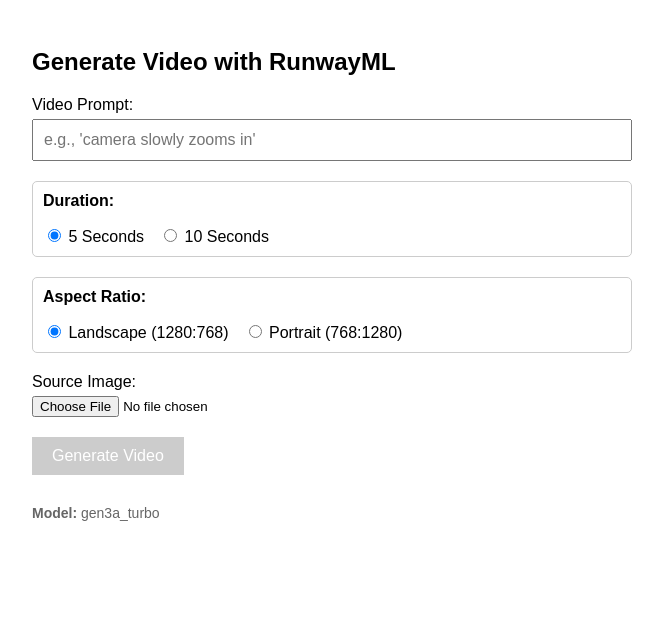
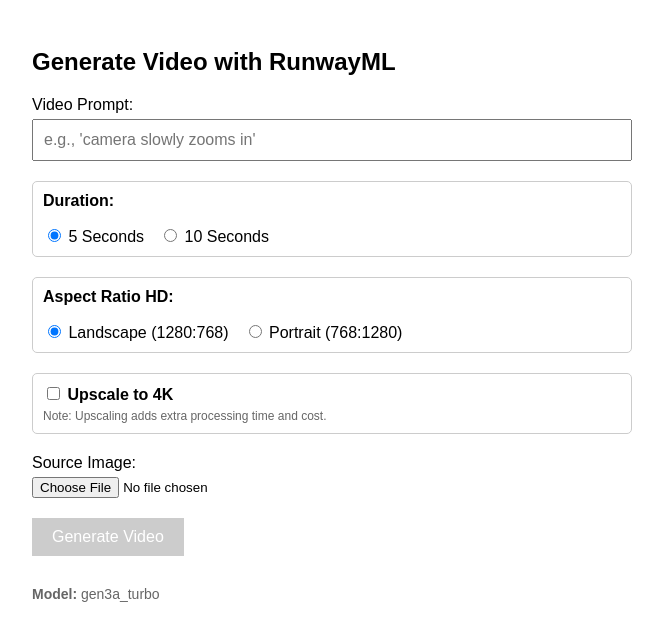
Before and after one commit to martin-wrede/react-runwayml-r2, a React (Vite) app: page / in a window 1280 px wide. Shown: the top 640 px of the page, without its empty margins (308-971 px from the left). Built offline with nearby package versions, Linux system fonts and the light colour scheme.

Commit message:
upscale 4

```diff
--- a/src/App.jsx
+++ b/src/App.jsx
@@ -10,9 +10,10 @@
   const [selectedFile, setSelectedFile] = useState(null);
   const [previewUrl, setPreviewUrl] = useState(null);
 
-  // New state for user options
+  // State for user options
   const [duration, setDuration] = useState('5');
   const [ratio, setRatio] = useState('1280:768');
+  const [upscale, setUpscale] = useState(false); // New state for 4K upscale
 
   const pollIntervalRef = useRef(null);
 
@@ -103,9 +104,9 @@
       const formData = new FormData();
       formData.append('prompt', prompt);
       formData.append('image', selectedFile);
-      // Append the new options
       formData.append('duration', duration);
       formData.append('ratio', ratio);
+      formData.append('upscale', upscale); // Append upscale preference
 
       const response = await fetch('/ai', { method: 'POST', body: formData });
       const data = await response.json();
@@ -123,8 +124,8 @@
     }
   };
 
-  const radioGroupStyle = { marginBottom: '20px', border: '1px solid #ccc', padding: '10px', borderRadius: '5px' };
-  const radioLabelStyle = { marginRight: '15px', cursor: 'pointer' };
+  const groupStyle = { marginBottom: '20px', border: '1px solid #ccc', padding: '10px', borderRadius: '5px' };
+  const labelStyle = { marginRight: '15px', cursor: 'pointer', display: 'inline-block' };
 
   return (
     <div style={{ padding: '20px', maxWidth: '600px', margin: '0 auto', fontFamily: 'sans-serif' }}>
@@ -134,26 +135,32 @@
         <input type="text" placeholder="e.g., 'camera slowly zooms in'" value={prompt} onChange={e => setPrompt(e.target.value)} style={{ width: '100%', padding: '10px', fontSize: '16px', boxSizing: 'border-box' }} />
       </div>
 
-      {/* New Radio Buttons for Duration */}
-      <div style={radioGroupStyle}>
+      <div style={groupStyle}>
         <p style={{ marginTop: 0, fontWeight: 'bold' }}>Duration:</p>
-        <label style={radioLabelStyle}>
+        <label style={labelStyle}>
           <input type="radio" value="5" checked={duration === '5'} onChange={() => setDuration('5')} /> 5 Seconds
         </label>
-        <label style={radioLabelStyle}>
+        <label style={labelStyle}>
           <input type="radio" value="10" checked={duration === '10'} onChange={() => setDuration('10')} /> 10 Seconds
         </label>
       </div>
 
-      {/* New Radio Buttons for Aspect Ratio */}
-      <div style={radioGroupStyle}>
-        <p style={{ marginTop: 0, fontWeight: 'bold' }}>Aspect Ratio:</p>
-        <label style={radioLabelStyle}>
+      <div style={groupStyle}>
+        <p style={{ marginTop: 0, fontWeight: 'bold' }}>Aspect Ratio HD:</p>
+        <label style={labelStyle}>
           <input type="radio" value="1280:768" checked={ratio === '1280:768'} onChange={() => setRatio('1280:768')} /> Landscape (1280:768)
         </label>
-        <label style={radioLabelStyle}>
+        <label style={labelStyle}>
           <input type="radio" value="768:1280" checked={ratio === '768:1280'} onChange={() => setRatio('768:1280')} /> Portrait (768:1280)
         </label>
+      </div>
+
+      {/* New Upscale Checkbox */}
+      <div style={groupStyle}>
+        <label style={labelStyle}>
+          <input type="checkbox" checked={upscale} onChange={(e) => setUpscale(e.target.checked)} /> <strong>Upscale to 4K</strong>
+        </label>
+        <p style={{fontSize: '12px', margin: '5px 0 0 0', color: '#666'}}>Note: Upscaling adds extra processing time and cost.</p>
       </div>
 
       <div style={{ marginBottom: '20px' }}>
```
Also changed, not shown: 1 other file (tests, documents, lock files or other folders).
